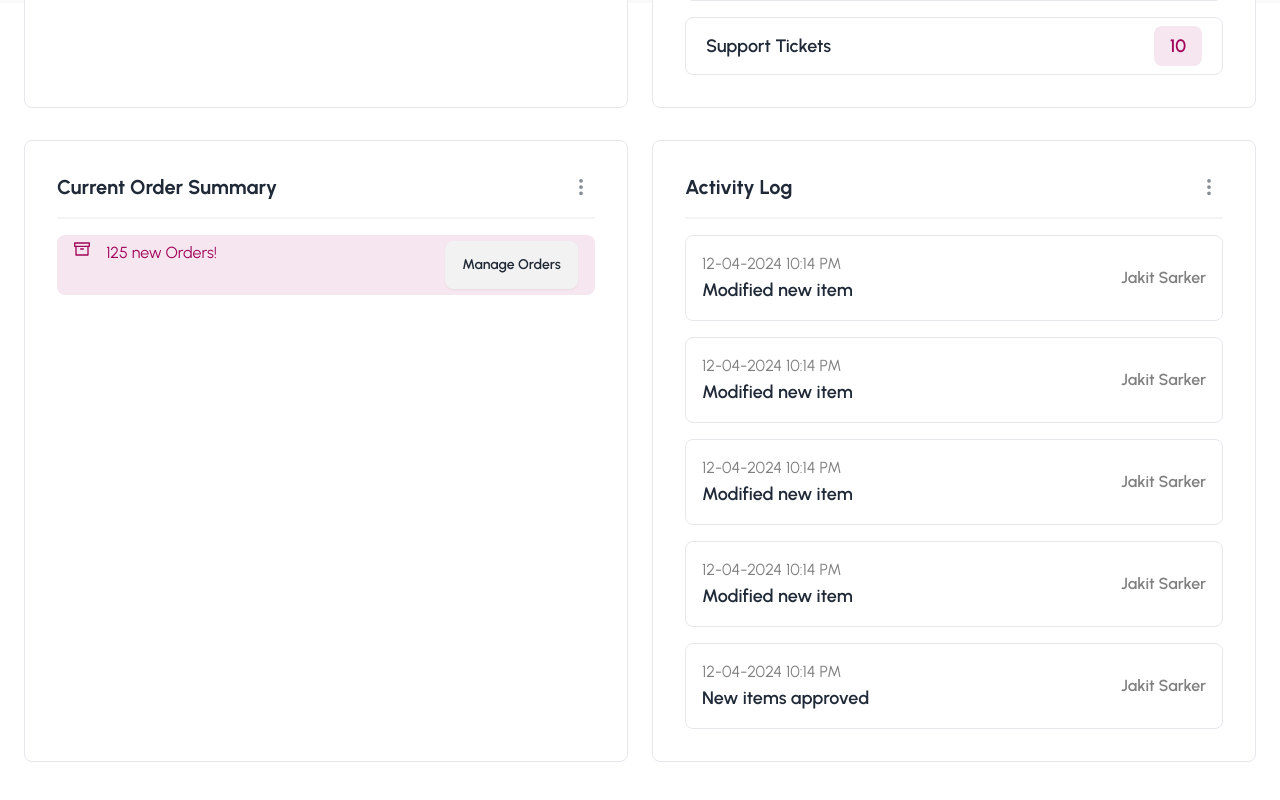
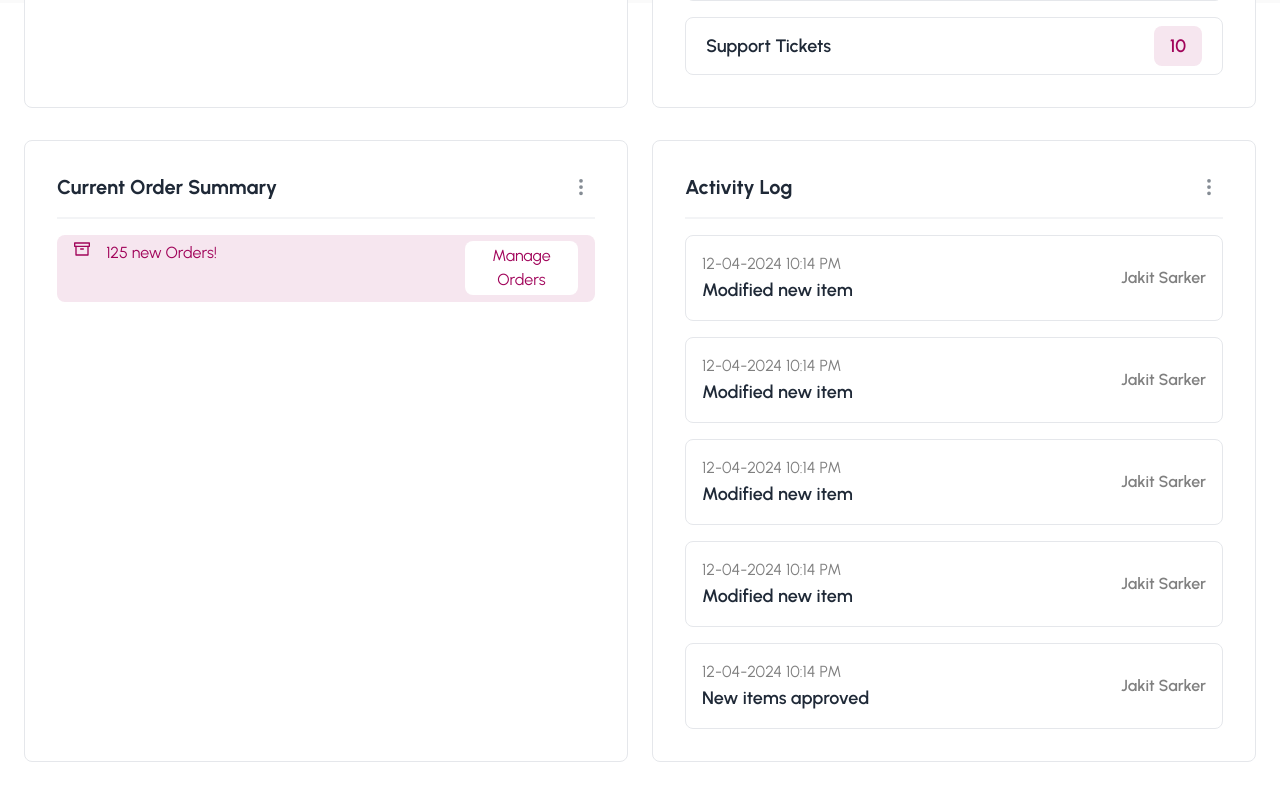
Before and after one commit to JannatulAfrozFaria/admin-layout, a React (Vite) app: page / in a window 1280 px wide. Shown: the part 797-1597 px from the top of the page. Built offline with nearby package versions, Linux system fonts and the light colour scheme; a web font is replaced by a local one.

Commit message:
style created for manage button

```diff
--- a/src/Home/HomeComponents/OrderSummary.jsx
+++ b/src/Home/HomeComponents/OrderSummary.jsx
@@ -12,7 +12,7 @@ const OrderSummary = () => {
                     <div>125 new Orders!</div>
                 </div>
                 <div>
-                    <button className="btn manageBtn">Manage Orders</button>
+                    <button className=" manageBtn">Manage Orders</button>
                 </div>
             </div>
         </div>
--- a/src/index.css
+++ b/src/index.css
@@ -53,3 +53,12 @@ body {
     border: 1px solid transparent;
     padding: 1% 3%;
 }
+/* ORDER-----SUMMARY */
+.manageBtn{
+    background-color: white;
+    color: #a1045a;
+    padding: 2%;
+    border: 1px solid transparent;
+    border-radius: 0.5rem;
+    cursor: pointer;
+}
```
